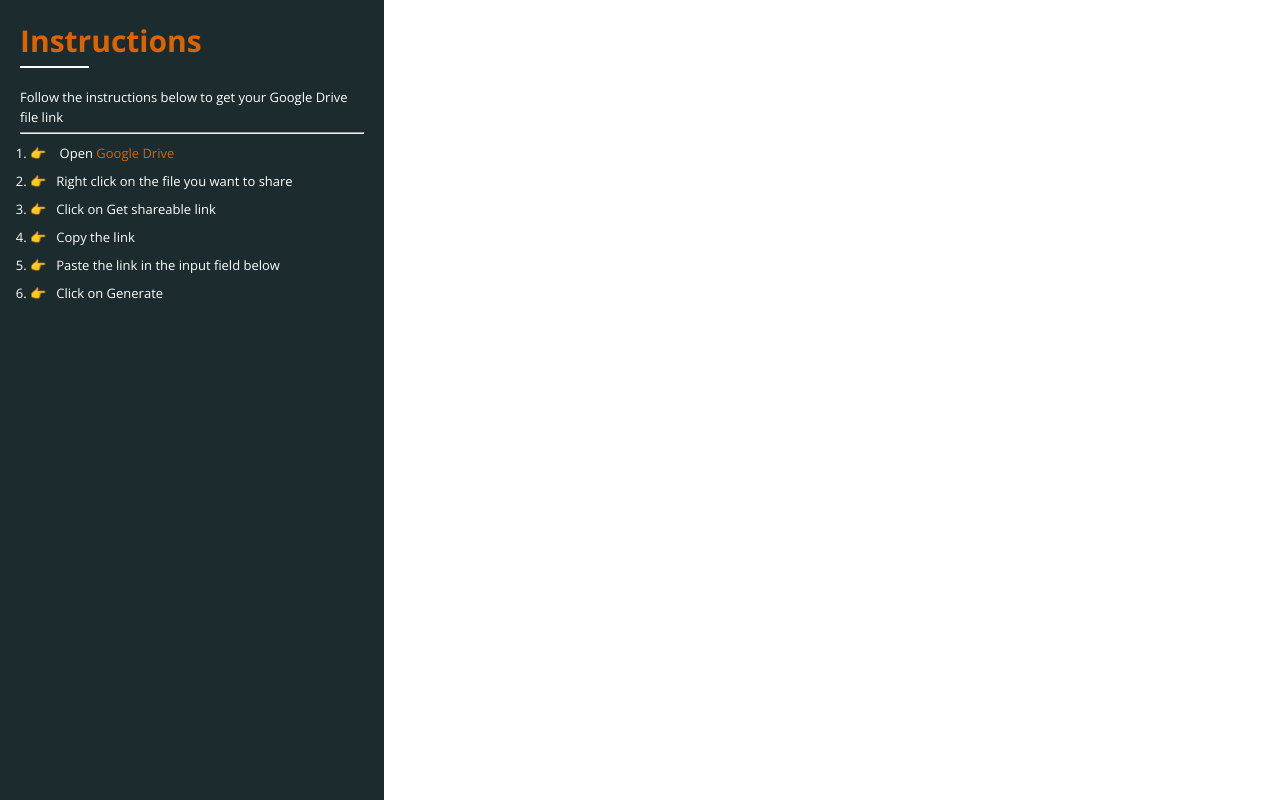
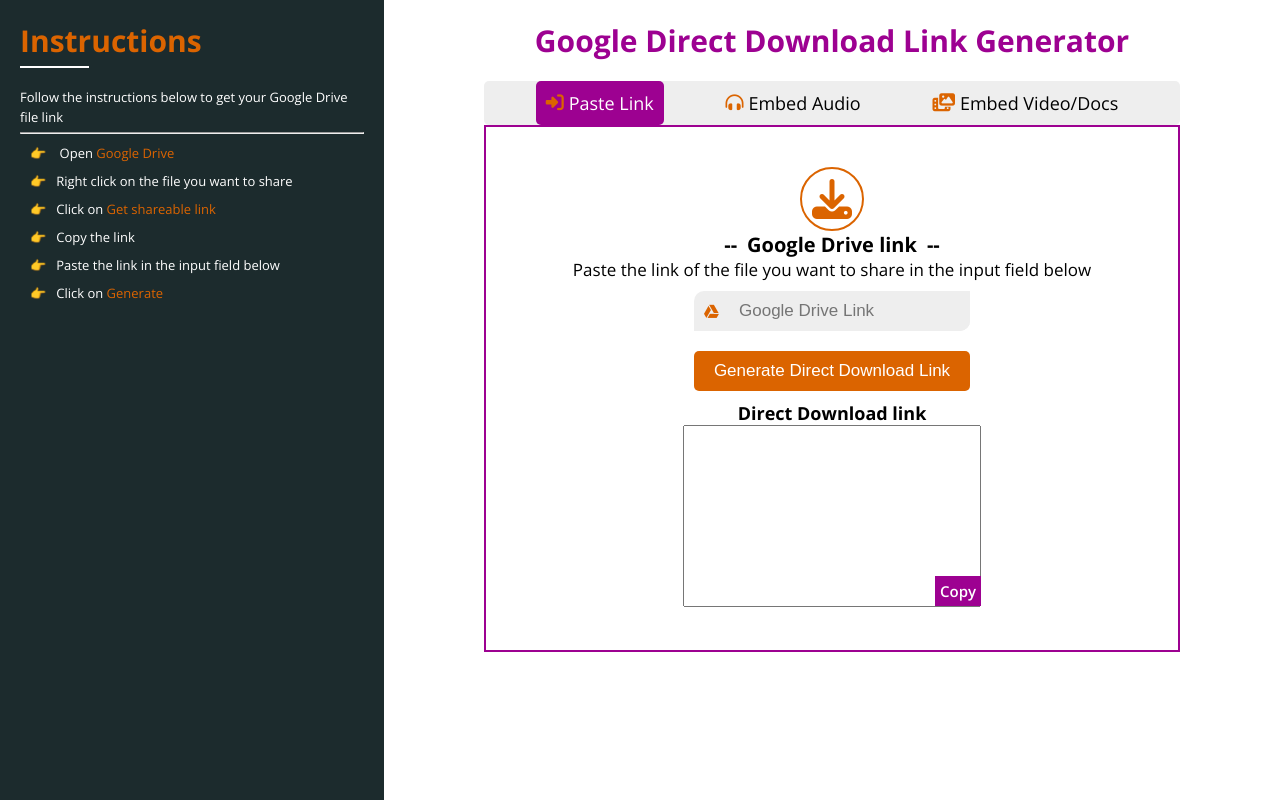
Before and after one commit to sakilk130/50-days-of-javascript, a plain HTML site: page day-8/google-drive-download-link-generator/index.html in a window 1280 px wide. Drawn offline with nearby package versions, Linux system fonts and the light colour scheme.

Commit message:
feat: day-8 / paste-link section complete

```diff
--- a/day-8/google-drive-download-link-generator/app.js
+++ b/day-8/google-drive-download-link-generator/app.js
@@ -0,0 +1,17 @@
+const pasteLink = document.getElementById('paste-link');
+const pasteLinkSection = document.querySelector('.paste-link-section');
+const radioBtn = document.querySelectorAll('input[name="tab"]');
+
+if (pasteLink.checked) {
+  pasteLinkSection.style.display = 'flex';
+}
+
+radioBtn.forEach((btn) => {
+  btn.addEventListener('change', () => {
+    if (btn.id === 'paste-link') {
+      pasteLinkSection.style.display = 'flex';
+    } else {
+      pasteLinkSection.style.display = 'none';
+    }
+  });
+});
--- a/day-8/google-drive-download-link-generator/index.html
+++ b/day-8/google-drive-download-link-generator/index.html
@@ -29,7 +29,52 @@
           <li>Click on <span>Generate</span></li>
         </ol>
       </div>
-      <div class="rigt"></div>
+      <div class="right">
+        <h1 class="header">Google Direct Download Link Generator</h1>
+        <div class="radio-inputs">
+          <input type="radio" id="paste-link" name="tab" checked />
+          <div class="radio-input">
+            <label for="paste-link" class="paste-link"
+              ><i class="fas fa-sign-in-alt"></i>Paste Link</label
+            >
+          </div>
+          <input type="radio" id="embed-audio" name="tab" />
+          <div class="radio-input">
+            <label for="embed-audio" class="embed-audio"
+              ><i class="fas fa-headphones-alt"></i>Embed Audio</label
+            >
+          </div>
+          <input type="radio" id="embed-video" name="tab" />
+          <div class="radio-input">
+            <label for="embed-video" class="embed-video"
+              ><i class="fas fa-photo-video"></i>Embed Video/Docs</label
+            >
+          </div>
+        </div>
+        <section class="paste-link-section">
+          <i class="fas fa-download"></i>
+          <h2>Google Drive link</h2>
+          <p>
+            Paste the link of the file you want to share in the input field
+            below
+          </p>
+          <div class="gdrive-link">
+            <i class="fab fa-google-drive"></i>
+            <input
+              type="text"
+              placeholder="Google Drive Link"
+              autocomplete="off"
+              required
+            />
+          </div>
+          <button class="btn" id="btn">Generate Direct Download Link</button>
+          <div class="embed-code">
+            <h3>Direct Download link</h3>
+            <textarea class="embed" cols="30" rows="10"></textarea>
+            <span class="copy">Copy</span>
+          </div>
+        </section>
+      </div>
     </div>
     <script src="./app.js"></script>
   </body>
--- a/day-8/google-drive-download-link-generator/style.css
+++ b/day-8/google-drive-download-link-generator/style.css
@@ -62,6 +62,7 @@
 }
 .left ol li {
   margin-bottom: 10px;
+  list-style: none;
 }
 .left ol li::before {
   content: '👉';
@@ -71,3 +72,163 @@
   color: var(--color-sec);
   text-decoration: none;
 }
+.left ol li a:hover {
+  text-decoration: underline;
+}
+.left ol li span {
+  color: var(--color-sec);
+}
+
+.right {
+  background-color: var(--white);
+  height: 100vh;
+  padding: 20px;
+  width: 70%;
+}
+.header {
+  text-align: center;
+  color: var(--color-primary);
+  font-size: 3rem;
+}
+.radio-inputs {
+  display: flex;
+  align-items: center;
+  justify-content: space-evenly;
+  margin-top: 20px;
+  background-color: var(--grey);
+  margin-left: 80px;
+  margin-right: 80px;
+  border-radius: 5px;
+}
+
+.radio-input {
+  display: flex;
+  align-items: center;
+  gap: 10px;
+  cursor: pointer;
+  font-size: 1.8rem;
+  padding: 10px;
+  border-radius: 5px;
+}
+.radio-input label {
+  cursor: pointer;
+  display: flex;
+  gap: 5px;
+  align-items: center;
+}
+.radio-input label i {
+  color: var(--color-sec);
+}
+.radio-input:hover {
+  background-color: var(--color-primary);
+  color: var(--white);
+  cursor: pointer;
+}
+.radio-inputs input {
+  display: none;
+}
+.radio-inputs input:checked + .radio-input {
+  background-color: var(--color-primary);
+  color: var(--white);
+}
+/* paste-link-section */
+.paste-link-section {
+  display: none;
+  border: 2px solid var(--color-primary);
+  margin-left: 80px;
+  margin-right: 80px;
+  flex-direction: column;
+  justify-content: center;
+  align-items: center;
+  padding: 20px;
+}
+.paste-link-section > i {
+  font-size: 4rem;
+  color: var(--color-sec);
+  margin-top: 20px;
+  border: 2px solid var(--color-sec);
+  border-radius: 50%;
+  padding: 10px;
+}
+.paste-link-section h2 {
+  font-size: 2rem;
+}
+.paste-link-section h2::before {
+  content: '--';
+  margin-right: 10px;
+}
+.paste-link-section h2::after {
+  content: '--';
+  margin-left: 10px;
+}
+.paste-link-section > p {
+  font-size: 1.7rem;
+  margin-bottom: 10px;
+  font-weight: 500;
+}
+.gdrive-link {
+  display: flex;
+  background-color: var(--grey);
+  align-items: center;
+  border-top-left-radius: 10px;
+  border-bottom-right-radius: 10px;
+  margin-bottom: 20px;
+}
+.gdrive-link i {
+  font-size: 1.5rem;
+  color: var(--color-sec);
+  padding: 10px;
+}
+.gdrive-link input {
+  width: 100%;
+  padding: 10px;
+  font-size: 1.7rem;
+  border: none;
+  outline: none;
+  background-color: var(--grey);
+  border-bottom-right-radius: 10px;
+}
+.gdrive-link:focus-within {
+  border-bottom: 2px solid green;
+}
+.btn {
+  background-color: var(--color-sec);
+  color: var(--white);
+  padding: 10px 20px;
+  font-size: 1.7rem;
+  border: none;
+  outline: none;
+  border-radius: 5px;
+  cursor: pointer;
+  margin-bottom: 10px;
+}
+.btn:hover {
+  background-color: var(--color-primary);
+}
+.embed-code {
+  position: relative;
+  margin-bottom: 20px;
+}
+.embed-code > h3 {
+  font-size: 1.8rem;
+  text-align: center;
+}
+.embed-code > textarea {
+  outline: none;
+  padding: 5px;
+  font-size: 1.5rem;
+}
+.embed-code > span {
+  position: absolute;
+  background-color: var(--color-primary);
+  padding: 5px;
+  color: var(--white);
+  font-size: 1.5rem;
+  font-weight: 600;
+  bottom: 4px;
+  right: 0;
+  cursor: pointer;
+}
+.embed-code > span:hover {
+  background-color: var(--color-sec);
+}
```
Also changed, not shown: 1 other file.
